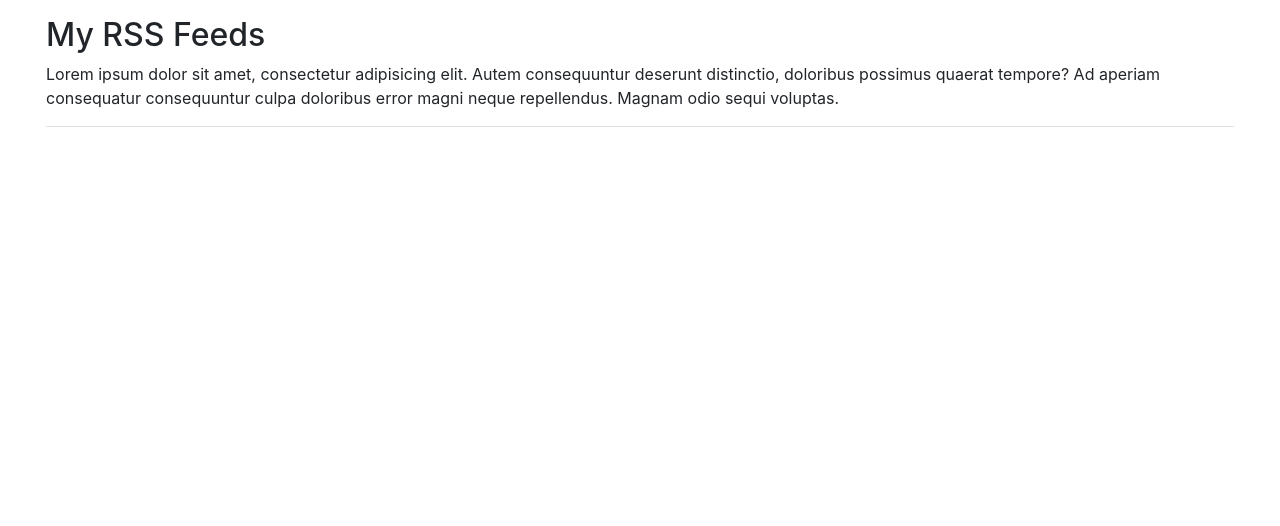
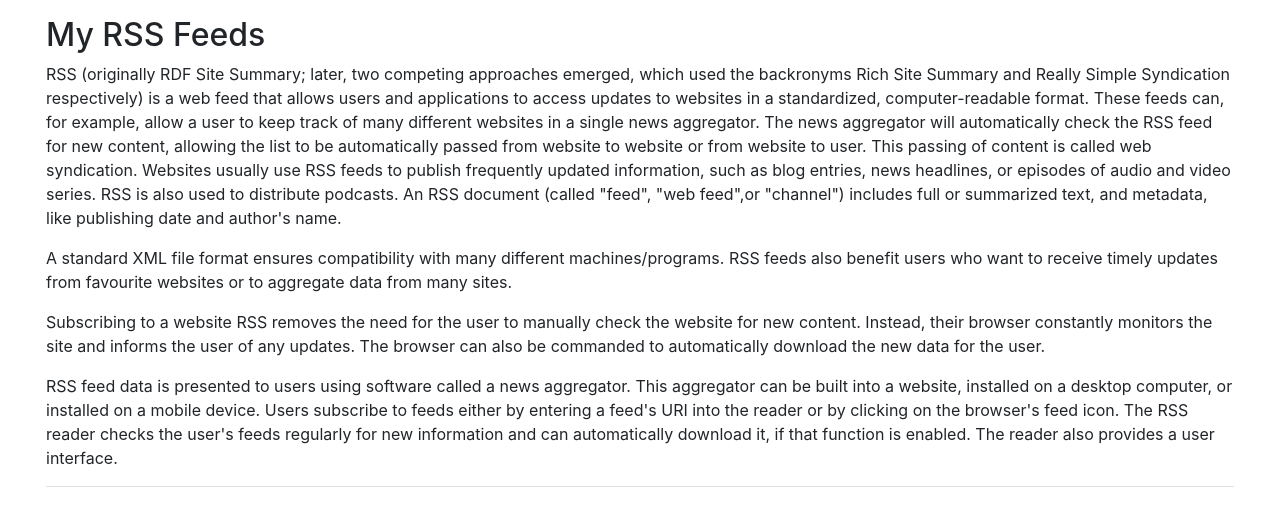
Before and after one commit to 5pence/rss_helper, a Django app: page / in a window 1280 px wide. Shown: the part 104-630 px from the top of the page. Run offline with Django 3.2, Linux system fonts and the light colour scheme; some libraries are stand-ins or nearby versions.

Commit message:
update welcome.html with rss definition and add .env

```diff
--- a/rssfeed/templates/rssfeed/welcome.html
+++ b/rssfeed/templates/rssfeed/welcome.html
@@ -1,8 +1,31 @@
 {% extends 'base.html' %}
 
 {% block content %}
-<div class="post border-bottom mb-3">
+    <div class="post border-bottom mb-3">
         <h2>My RSS Feeds</h2>
-        <p>Lorem ipsum dolor sit amet, consectetur adipisicing elit. Autem consequuntur deserunt distinctio, doloribus possimus quaerat tempore? Ad aperiam consequatur consequuntur culpa doloribus error magni neque repellendus. Magnam odio sequi voluptas.</p>
+        <p>RSS (originally RDF Site Summary; later, two competing approaches emerged, which used the backronyms Rich
+            Site Summary and Really Simple Syndication respectively) is a web feed that allows users and
+            applications to access updates to websites in a standardized, computer-readable format. These feeds can, for
+            example, allow a user to keep track of many different websites in a single news aggregator. The news
+            aggregator will automatically check the RSS feed for new content, allowing the list to be automatically
+            passed from website to website or from website to user. This passing of content is called web syndication.
+            Websites usually use RSS feeds to publish frequently updated information, such as blog entries, news
+            headlines, or episodes of audio and video series. RSS is also used to distribute podcasts. An RSS document
+            (called "feed", "web feed",or "channel") includes full or summarized text, and metadata, like publishing
+            date and author's name.</p>
+
+        <p>A standard XML file format ensures compatibility with many different machines/programs. RSS feeds also
+            benefit users who want to receive timely updates from favourite websites or to aggregate data from many
+            sites.</p>
+
+        <p>Subscribing to a website RSS removes the need for the user to manually check the website for new content.
+            Instead, their browser constantly monitors the site and informs the user of any updates. The browser can
+            also be commanded to automatically download the new data for the user.</p>
+
+        <p>RSS feed data is presented to users using software called a news aggregator. This aggregator can be built
+            into a website, installed on a desktop computer, or installed on a mobile device. Users subscribe to feeds
+            either by entering a feed's URI into the reader or by clicking on the browser's feed icon. The RSS reader
+            checks the user's feeds regularly for new information and can automatically download it, if that function is
+            enabled. The reader also provides a user interface.</p>
     </div>
 {% endblock %}
```
Also changed, not shown: rss_helper/settings.py (+3 -11 lines), rssfeed/tests.py (+11 -3 lines), 1 other file.
